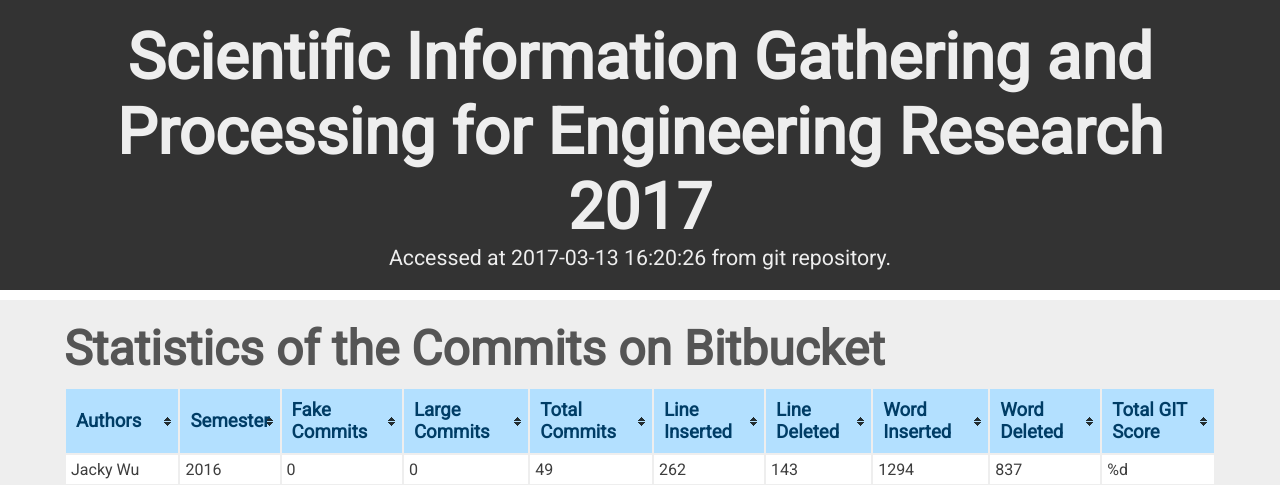
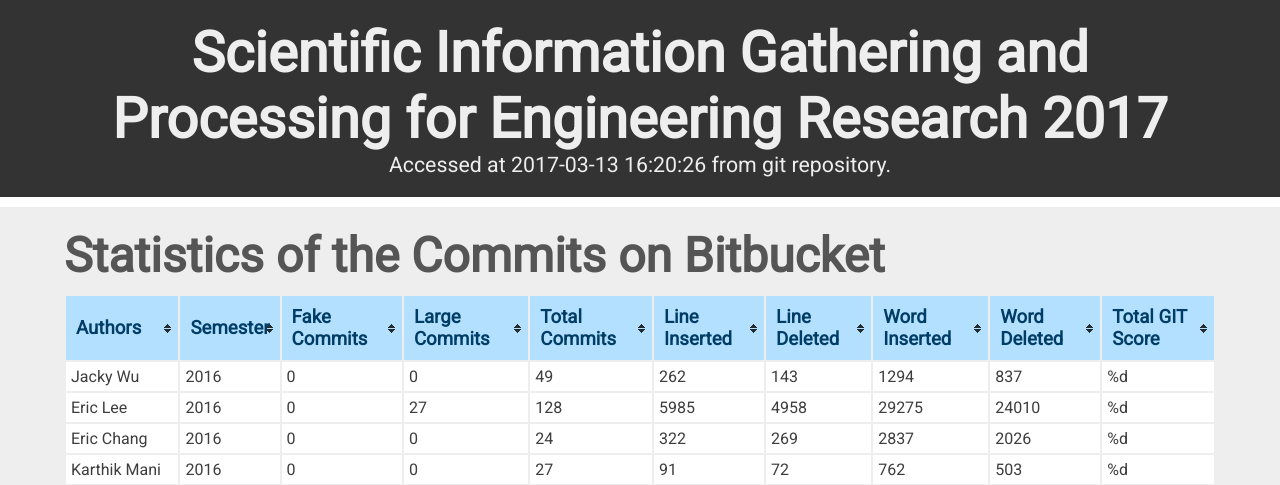
Before and after one commit to josechang/sciinfo, a PHP site: page / in a window 1280 px wide. Shown: the top 485 px of the page. Run offline with PHP 8.4, Linux system fonts and the light colour scheme.

Commit message:
Updated CSS

```diff
--- a/GitStat/html/css/container.css
+++ b/GitStat/html/css/container.css
@@ -8,7 +8,7 @@
 }
 
 h1 {
-	font-size: 48pt;
+	font-size: 42pt;
 }
 
 h2 {
```
